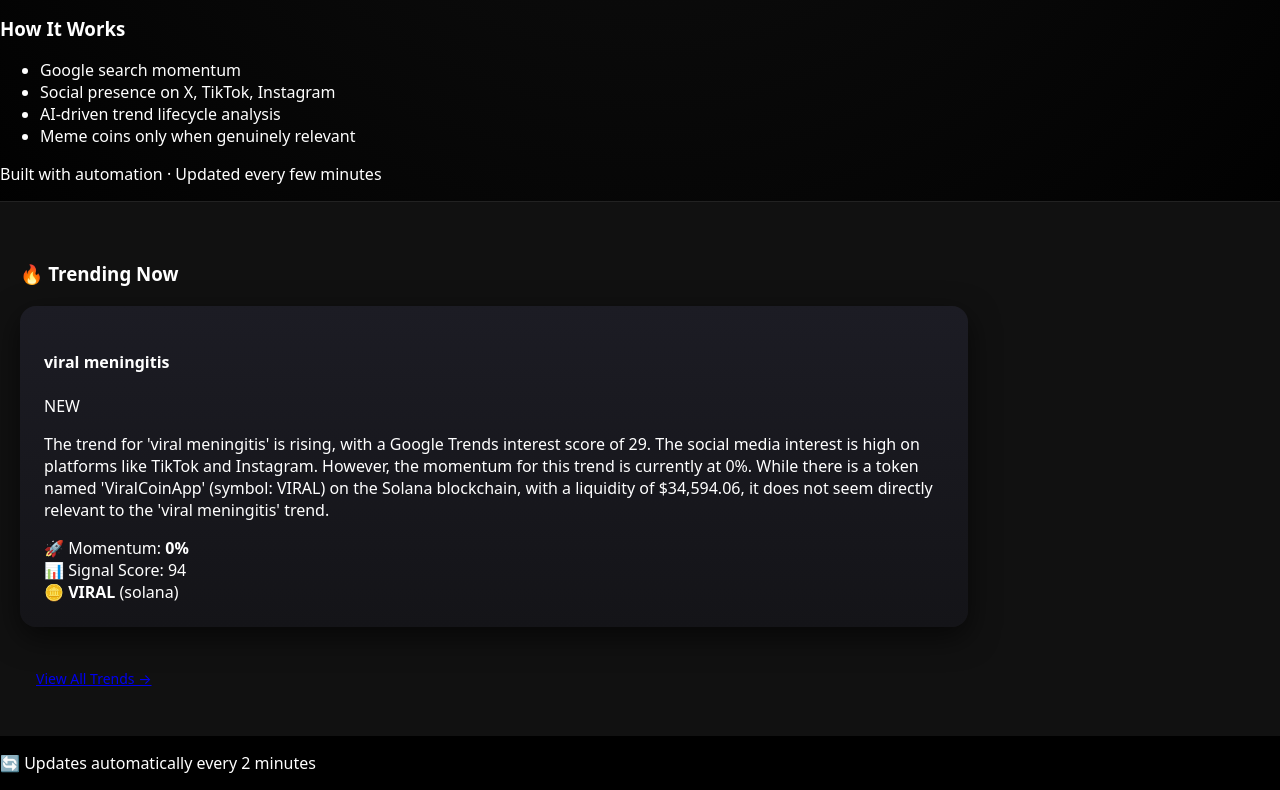
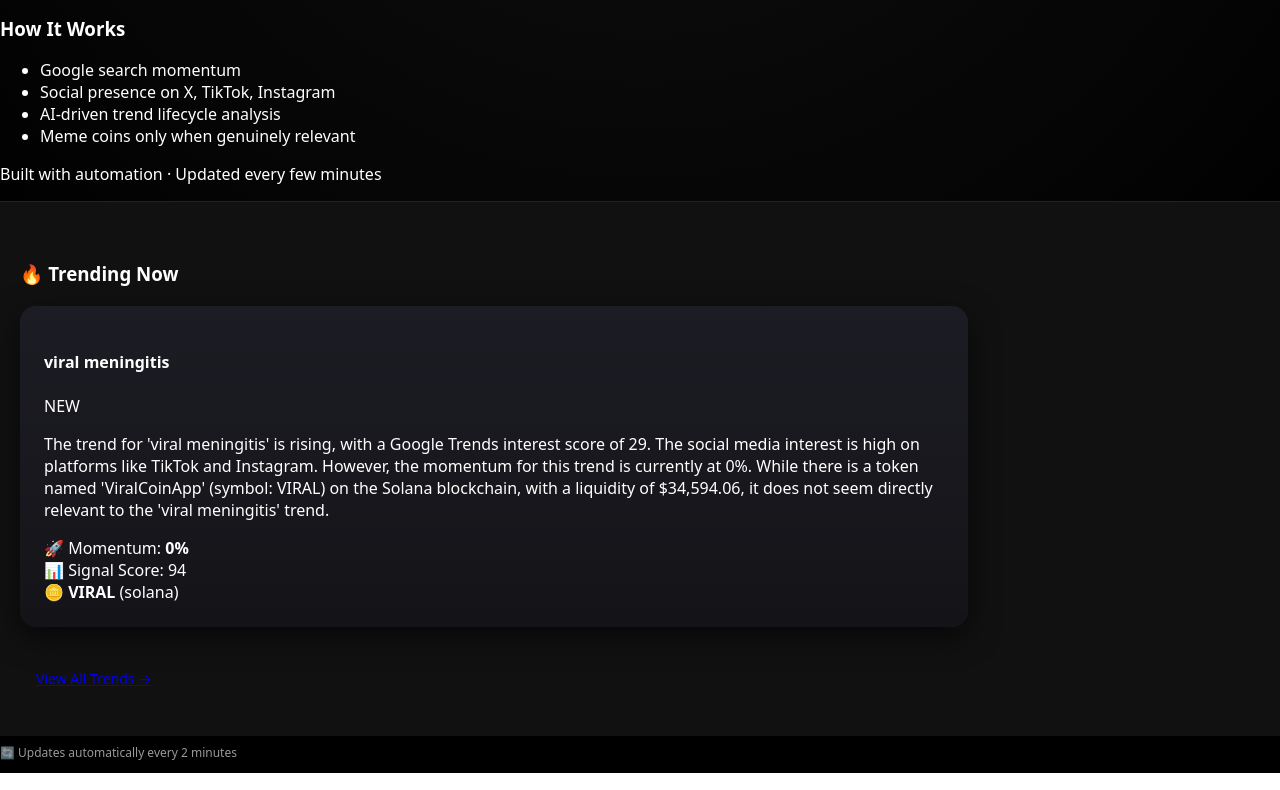
Before and after one commit to chunk97-bot/trend-bot, a plain HTML site: page index.html in a window 1280 px wide. Shown: the part 373-1163 px from the top of the page. Drawn offline with Linux system fonts and the light colour scheme.

Commit message:
Update style.css

```diff
--- a/style.css
+++ b/style.css
@@ -100,3 +100,8 @@ header {
   margin-top: 10px;
   display: inline-block;
 }
+.live-note {
+  font-size: 12px;
+  opacity: 0.6;
+  margin-top: 8px;
+}
```
